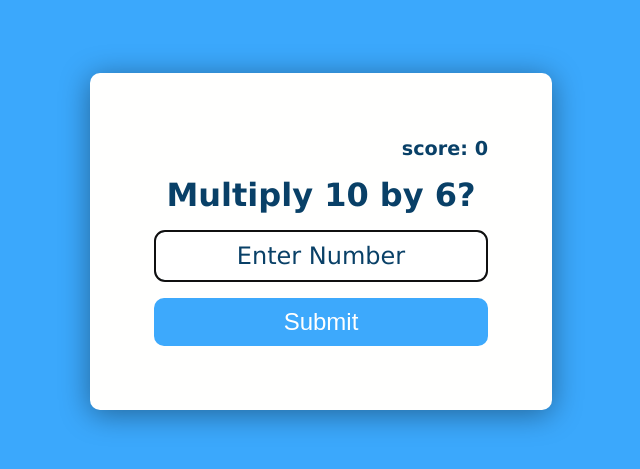
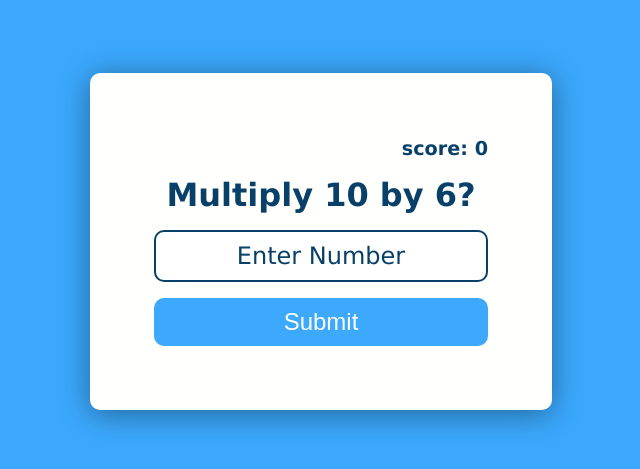
Before and after one commit to Yasir-Khan22/simple--multiplier, a website built with Vite: page multiplier__simple/index.html in a window 1280 px wide. Shown: the part 159-628 px from the top of the page, without its empty margins (319-959 px from the left). Built offline with nearby package versions, Linux system fonts and the light colour scheme; files whose address does not match are found by name.

Commit message:
index update

```diff
--- a/multiplier__simple/index.html
+++ b/multiplier__simple/index.html
@@ -5,7 +5,6 @@
     <link rel="icon" type="image/svg+xml" href="/vite.svg" />
     <meta name="viewport" content="width=device-width, initial-scale=1.0" />
     <link rel="stylesheet" href="style.css" />
-    <script type="module" src="/main.js" defer></script>
 
     <title>Multiplier</title>
   </head>
@@ -13,15 +12,9 @@
     <form class="form" id="form">
       <h4 class="score" id="score">score: 0</h4>
       <h1 class="question" id="question"></h1>
-      <input
-        type="text"
-        id="input"
-        class="input"
-        placeholder="Enter Number"
-        autocomplete="off"
-        autofocus
-      />
+      <input type="text" id="input" class="input" placeholder="Enter Number" />
       <button type="submit" class="btn">Submit</button>
     </form>
+    <script src="./js/main.js" defer></script>
   </body>
 </html>
```
